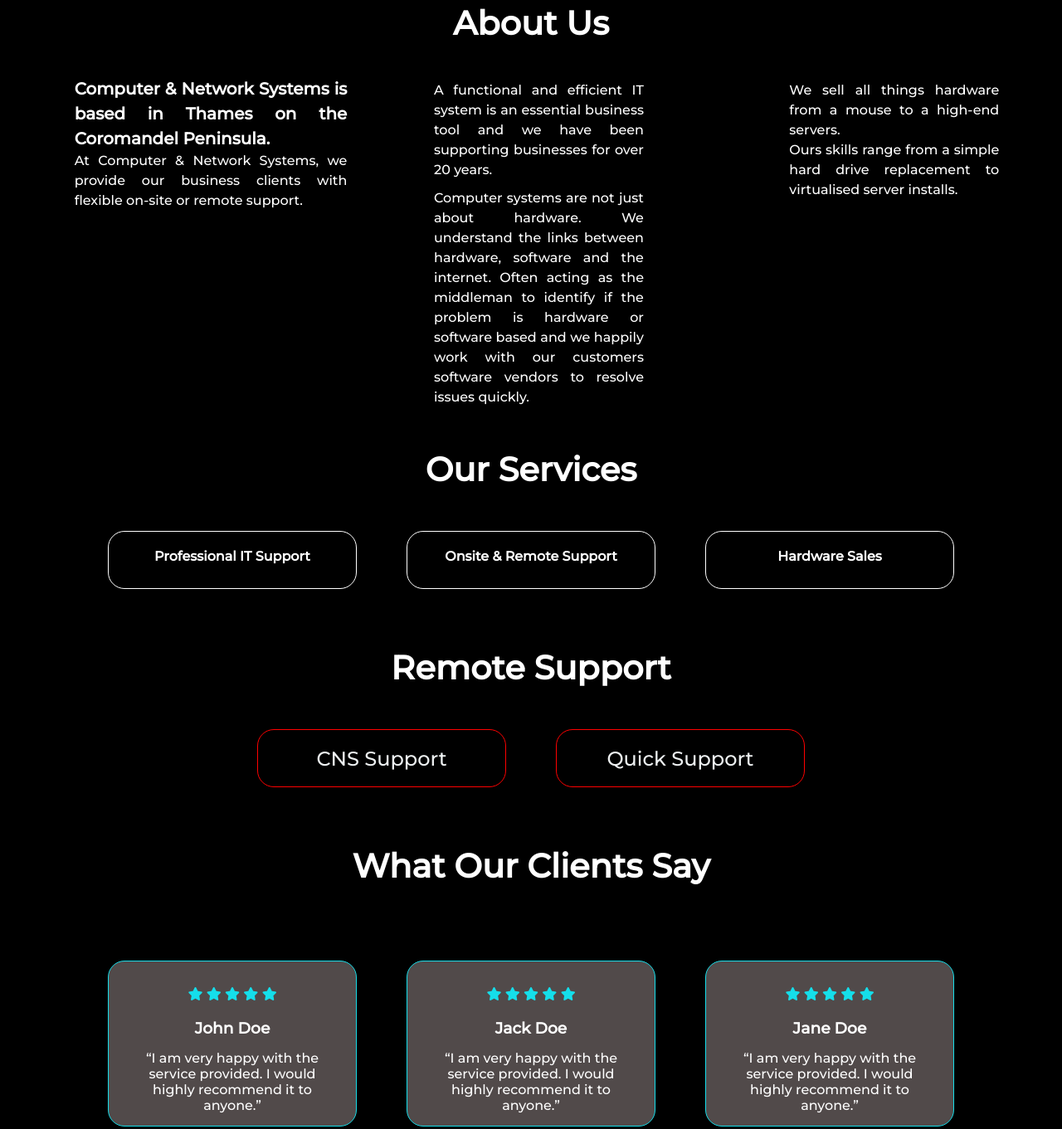
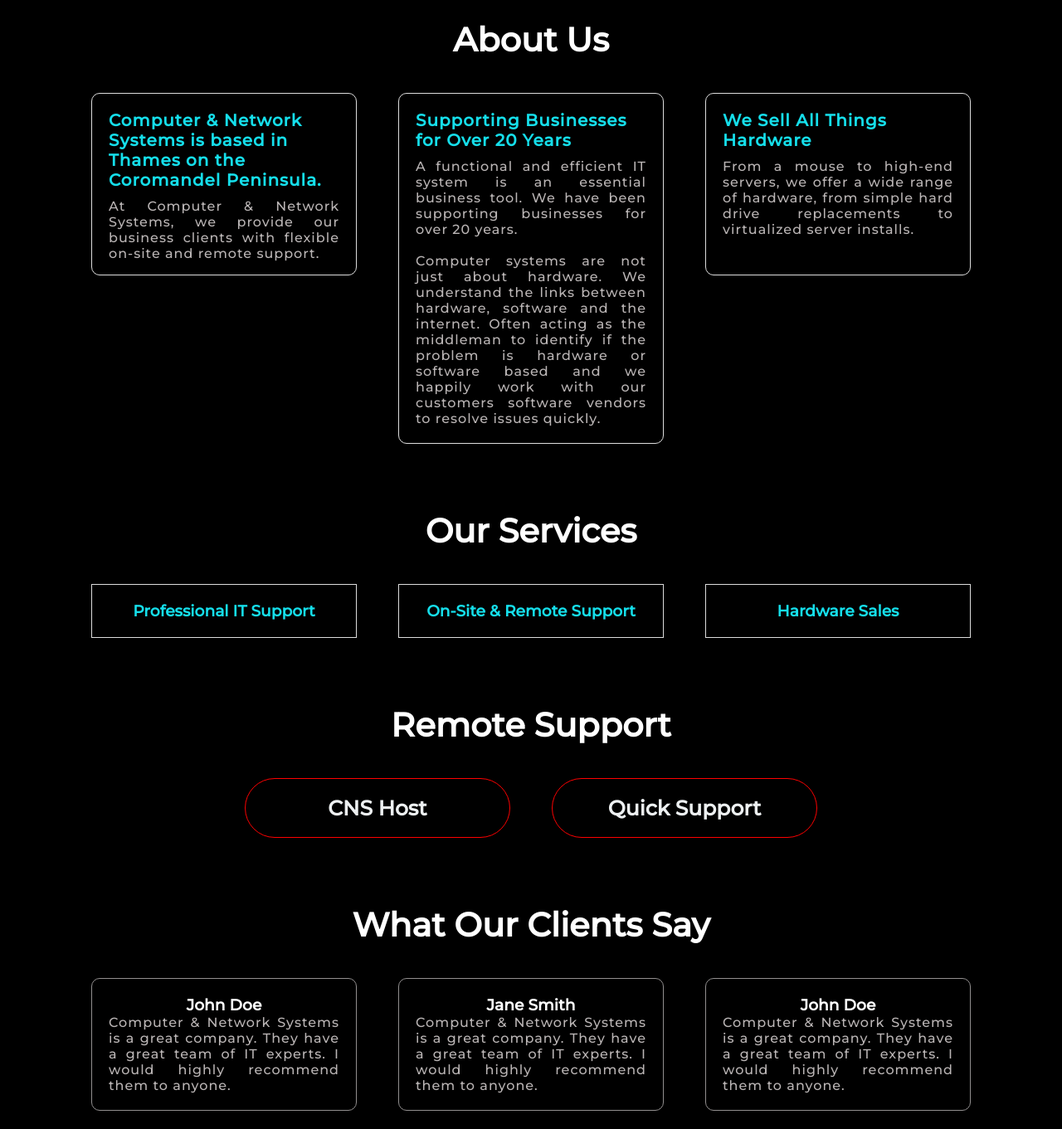
Before and after one commit to NickQZ/ComputerAndNetworkSystems, a plain HTML site: page index.html in a window 1280 px wide. Shown: the part 817-2178 px from the top of the page at 83% size. Drawn offline with Linux system fonts and the light colour scheme.

Commit message:
Add files via upload
Complete redesign of website to better fit a mobile device.

```diff
--- a/index.html
+++ b/index.html
@@ -1,9 +1,9 @@
 <!DOCTYPE html>
 <!-- Computer & Network Systems Website
-     Version 5.0
+     Version 6.0
      Created by: Nicholas Jones
-     Date: 6/11/2024
-     Log: Created Client review page with trasitions on hover, stars added too.
+     Date: 8/11/2024
+     Log: Complete redesign of website to better fit a mobile device.
 -->
 <html lang="en">
 <head>
@@ -13,7 +13,6 @@
     <meta name="viewport" content="width=device-width, initial-scale=1">
     <link rel="stylesheet" href="style.css">
     <link rel="stylesheet" href="https://cdnjs.cloudflare.com/ajax/libs/font-awesome/6.2.1/css/all.min.css">
-
 </head>
 <body>
     <!------------------------------------ Page 1 Home Page ------------------------------------>
@@ -30,71 +29,66 @@
                 <li><a href="#our-services">Our Services</a></li>
                 <li><a href="#what-our-clients-say">What Our Clients Say</a></li>
                 <div class="contact_btn">
-                    <a href="#">Contact Us</a>
+                    <a href="#contact-us">Contact Us</a>
                 </div>
             </ul>
         </nav>
 
         <div class="content">
             <h1>Professional IT Support from<br>our Experienced Team.</h1>
-            <a href="#">Learn More</a>
+            <a href="#about-us">Learn More</a>
         </div>
     </div>
 
-
     <!------------------------------------ Page 2 About Us Page ------------------------------------>
     <section id="about-us">
-        <div class="about_us">
-            <div class="about_us_title">
+        <div class="about-us-title">
             <h2>About Us</h2>
         </div>
-
-            <div class="about_us_content">
-                <div class="about_us_text">
-                    <h3>Computer & Network Systems is based in Thames on the Coromandel Peninsula.</h3>
-                    <p>At Computer & Network Systems, we provide our business clients with flexible on-site or remote support.</p>
+        <div class="card-container">
+            <div class="card_1">
+                <div class="card-content">
+                    <h4>Computer & Network Systems is based in Thames on the Coromandel Peninsula.</h4>
+                    <p>At Computer & Network Systems, we provide our business clients with flexible on-site and remote support.</p>
                 </div>
             </div>
 
-            <div class="about_us_content2">
-                <div class="about_us_text2">
-                    <p>A functional and efficient IT system is an essential business tool and we have been supporting businesses for over 20 years.</p></p>
-                </div>
-
-                <div class="about_us_text3">
+            <div class="card_2">
+                <div class="card-content">
+                    <h4>Supporting Businesses for Over 20 Years</h4>
+                    <p>A functional and efficient IT system is an essential business tool. We have been supporting businesses for over 20 years.</p>
+                    <br>
                     <p>Computer systems are not just about hardware. We understand the links between hardware, software and the internet. Often acting as the middleman to identify if the problem is hardware or software based and we happily work with our customers software vendors to resolve issues quickly.</p>
                 </div>
             </div>
 
-            <div class="about_us_content3">
-                <div class="about_us_text4">
-                    <p>We sell all things hardware from a mouse to a high-end servers.<br> Ours skills range from a simple hard drive replacement to virtualised server installs.</p>
+            <div class="card_3">
+                <div class="card-content">
+                    <h4>We Sell All Things Hardware</h4>
+                    <p>From a mouse to high-end servers, we offer a wide range of hardware, from simple hard drive replacements to virtualized server installs.</p>
                 </div>
             </div>
         </div>
     </section>
 
-
     <!------------------------------------ Page 3 Our Services Page ------------------------------------>
     <section id="our-services">
-        <div class="our_services">
-            <div class="our_services_title">
+        <div class="our-services-title">
             <h2>Our Services</h2>
         </div>
-
-            <div class="cards">
-                <div class="card">
-                    <div class="card_text">
+        <div class="card-container">
+            <div class="card_4">
+                <div class="card-content">
                     <h3>Professional IT Support</h3>
                 </div>
             </div>
-                <div class="card2">
-                    <div class="card2_text">
-                        <h3>Onsite & Remote Support</h3>
+            <div class="card_5">
+                <div class="card-content">
+                    <h3>On-Site & Remote Support</h3>
                 </div>
             </div>
-                <div class="card3">
-                    <div class="card3_text">
+            <div class="card_6">
+                <div class="card-content">
                     <h3>Hardware Sales</h3>
                 </div>
             </div>
@@ -102,86 +96,98 @@
     </section>
 
     <!------------------------------------ Page 4 Remote Support Page ------------------------------------>
-      <section id="remote_support">
-        <div class="remote_support">
-            <div class="remote_support_title">
+    <section id="remote-support">
+        <div class="remote-support-title">
             <h2>Remote Support</h2>
         </div>
-
-            <div class="cards">
-                <div class="card4">
-                    <div class="card_text">
-                        <h3><a href="https://get.teamviewer.com/cnshost" target="_blank">CNS Support</a></h3>
+        <div class="card-container">
+            <div class="card_7">
+                <div class="card-content">
+                    <h3><a href="https://get.teamviewer.com/cnshost" target="_blank">CNS Host</a></h3>
                 </div>
             </div>
-                <div class="card5">
-                    <div class="card2_text">
+            <div class="card_8">
+                <div class="card-content">
                     <h3><a href="https://get.teamviewer.com/cnsquick" target="_blank">Quick Support</a></h3>
                 </div>
             </div>
         </div>
     </section>
-
     <!------------------------------------ Page 5 What Our Clients Say Page ------------------------------------>
-
     <section id="what-our-clients-say">
-        <div class="what-our-clients-say">
-            <div class="what-our-clients-say_title">
+        <div class="what-our-clients-say-title">
             <h2>What Our Clients Say</h2>
         </div>
-                <div class="client_cards">
-                    <div class="card6">
-                        <div class="stars">
-                            <i class="fa-solid fa-star"></i>
-                            <i class="fa-solid fa-star"></i>
-                            <i class="fa-solid fa-star"></i>
-                            <i class="fa-solid fa-star"></i>
-                            <i class="fa-solid fa-star"></i>
-                        </div>
-                        <div class="name">
+        <div class="card-container">
+            <div class="card_9">
+                <div class="card-content">
                     <h3>John Doe</h3>
-                        </div>
-                        <div class="comment">
-                            <p>“I am very happy with the service provided. I would highly recommend it to anyone.”</p>
+                    <p>Computer & Network Systems is a great company. They have a great team of IT experts. I would highly recommend them to anyone.</p>
                 </div>
             </div>
-                    <div class="card7">
-                        <div class="stars">
-                            <i class="fa-solid fa-star"></i>
-                            <i class="fa-solid fa-star"></i>
-                            <i class="fa-solid fa-star"></i>
-                            <i class="fa-solid fa-star"></i>
-                            <i class="fa-solid fa-star"></i>
-                        </div>
-                        <div class="name">
-                            <h3>Jack Doe</h3>
-                        </div>
-                        <div class="comment">
-                            <p>“I am very happy with the service provided. I would highly recommend it to anyone.”</p>
+            <div class="card_10">
+                <div class="card-content">
+                    <h3>Jane Smith</h3>
+                    <p>Computer & Network Systems is a great company. They have a great team of IT experts. I would highly recommend them to anyone.</p>
                 </div>
             </div>
-                    <div class="card8">
-                        <div class="stars">
-                            <i class="fa-solid fa-star"></i>
-                            <i class="fa-solid fa-star"></i>
-                            <i class="fa-solid fa-star"></i>
-                            <i class="fa-solid fa-star"></i>
-                            <i class="fa-solid fa-star"></i>
+            <div class="card_11">
+                <div class="card-content">
+                    <h3>John Doe</h3>
+                    <p>Computer & Network Systems is a great company. They have a great team of IT experts. I would highly recommend them to anyone.</p>
                 </div>
-                        <div class="name">
-                            <h3>Jane Doe</h3>
             </div>
-                        <div class="comment">
-                            <p>“I am very happy with the service provided. I would highly recommend it to anyone.”</p>
+        </div>
+    </section>
+
+    <!------------------------------------ Page 6 Contact Us Page ------------------------------------>
+    <section id="contact-us">
+    <div class="hero">
+            <video autoplay loop muted playsinline class="back-video">
+                <source src="videos\floating_particles_stock_video_footage.mp4" type="video/mp4">
+                Your browser does not support the video tag.
+            </video>
+
+
+        <div class="contact-us_content">
+            <div class="contact-us-title">
+             <h2>Contact Us</h2>
+            </div>
+
+            <div class="card-container">
+
+                <div class="card_12">
+                    <div class="card-content">
+                        <h3><img src="images/location.png" alt="location"><br>
+                            Find us:
+                            <br>
+                        <a href="https://duckduckgo.com/?t=ffab&q=462+Pollen+Street%2C+Thames+3500%2C+New+Zealand.&iaxm=directions&source=directions&end=462+Pollen+St%2C+Thames+3500%2C+New+Zealand&transport=automobile" target="_blank">462 Pollen Street, Thames 3500, New Zealand.</a></h3>
+                    </div>
+                </div>
+
+                <div class="card_13">
+                    <div class="card-content">
+                        <h3><img src="images/phone.png" alt="phone"><br>
+                            Call us:
+                            <br>
+                            <a href="tel:078689806" title="Click to Call">(07) 868 9806</a></h3>
+                    </div>
+                </div>
+
+                <div class="card_14">
+                    <div class="card-content">
+                        <h3><img src="images/email.png" alt="email"><br>
+                        Email us:
+                        <br>
+                        <a href="mailto:info@comnetsystems.co.nz">info@comnetsystems.co.nz</a></h3>
+                    </div>
                 </div>
             </div>
         </div>
     </div>
     </section>
 
-
-
-<!-- Footer -->
+<!------------------------------------ Footer -------------------------------------->
      <footer>
         <div class="footer">
             <div class="footer-logo">
@@ -192,12 +198,14 @@
                     <li><a href="#about-us">About Us</a></li>
                     <li><a href="#our-services">Our Services</a></li>
                     <li><a href="#what-our-clients-say">What Our Clients Say</a></li>
-                    <li><a href="#">Contact Us</a></li>
+                    <li><a href="#contact-us">Contact Us</a></li>
                 </ul>
             </div>
             <div class="footer-text">
-                <p>Computer & Network Systems &copy; 2024. All Rights Reserved. <br><i> Website Designed & Created by <a href="https://nickqz.github.io/My-Portfolio/" target="_blank">Nicholas Jones</a></i></p>
-                <p>Video used on this website is owned and &copy; copyrighted by <a href="https://www.vidsplay.com/" target="_blank">VidsPlay.com</a></p>
+                <p>Computer & Network Systems &copy; 2024. All Rights Reserved.</p>
+                <br>
+                <p><i>Website Designed & Created by <a href="https://nickqz.github.io/My-Portfolio/" target="_blank">Nicholas Jones</a></i></p>
+                <p><i>Video used on this website is owned and &copy; copyrighted by <a href="https://www.vidsplay.com/" target="_blank">VidsPlay.com</a></i></p>
             </div>
     </footer>
 
--- a/style.css
+++ b/style.css
@@ -1,8 +1,8 @@
 /*  Computer & Network Systems Website
-     Version 5.0
+     Version 6.0
      Created by: Nicholas Jones
-     Date: 6/11/2024
-     Log: Created Client review page with trasitions on hover, stars added too.
+     Date: 8/11/2024
+     Log: Complete redesign of website to better fit a mobile device.
 
 /* Website Layout
    1. Home
@@ -163,215 +163,186 @@ body {
 
 /*------------------------------------ Page 2 About Us Page -----------------------------------------------*/
 
-/* Overall container */
-.about_us {
-    display: grid;
-    grid-template-columns: 1fr 1fr 1fr; /* Create two equal-width columns */
-    gap: 5px; /* Spacing between columns */
-    padding: 20px 0;
-    grid-template-rows: auto; /* Automatically adjust rows */
-    background-color: black;
+/*Section Styling */
+#about-us,
+#our-services,
+#remote-support,
+#what-our-clients-say,
+#contact-us {
+    padding: 40px;
 }
 
-/* Title Section */
-.about_us_title {
-    grid-column: span 3; /* Make the title span across both columns */
+/* Title Styling */
+.about-us-title h2,
+.our-services-title h2,
+.remote-support-title h2,
+.what-our-clients-say-title h2,
+.contact-us-title h2 {
     text-align: center;
-    margin-bottom: 20px;
+    margin-bottom: 40px;
+    font-size: 2.5rem;
 }
 
-.about_us_title h2 {
-    font-size: 40px;
-    margin-bottom: 10px;
+/* Card Container - Flexbox Setup for whole website */
+.card-container {
+    display: flex;
+    flex-wrap: wrap;
+    gap: 50px;
+    justify-content: center;
+    margin-top: 20px;
 }
 
-/* First content section */
-.about_us_content {
-    grid-column: 1; /* Place this content in the first column */
+/* Card 1 & 3 Styling */
+.card_1,
+.card_3 {
+    border: 1px solid #dddddd;
+    border-radius: 10px;
+    padding: 20px;
+    width: 100%;
+    height: 220px;
+    max-width: 320px;
+    box-shadow: 0 2px 10px rgba(0, 0, 0, 0.1);
 }
 
-/* Second content section */
-.about_us_content2 {
-    grid-column: 2; /* Place this content in the second column */
+/* Card 2 Styling */
+.card_2 {
+    border: 1px solid #ddd;
+    border-radius: 10px;
+    padding: 20px;
+    width: 100%;
+    max-width: 320px;
+    box-shadow: 0 2px 10px rgba(0, 0, 0, 0.1);
 }
 
-/* Third content section */
-.about_us_content3 {
-    grid-column: 3; /* Place this content in the third column */
+.card-content h4 {
+    margin-bottom: 10px;
+    font-size: 1.25rem;
+    color: rgba(21, 222, 234, 1);
+    letter-spacing: 1px;
 }
 
-.about_us_text h3 {
-    font-size: 20px;
-}
-
-
-/* Styling for text in each content box */
-.about_us_content,
-.about_us_content2,
-.about_us_content3 {
-    padding: 5px;
-    margin-left: 20%;
-    line-height: 1.5;
+.card-content p {
+    font-size: 1rem;
+    color: #bab5b5;
     text-align: justify;
-}
-
-
-/* Heading and Paragraph Styling */
-.about_us_text2, .about_us_text3, .about_us_text4 p {
-    padding: 5px;
-    margin-right: 20%;
+    letter-spacing: 1px;
 }
 
 /*------------------------------------ Page 3 Our Services Page -----------------------------------------------*/
-.our_services {
-    align-items: center;
+.card_4,
+.card_5,
+.card_6 {
+    border: 1px solid #ddd;
+    border-radius: 1ch0px;
+    padding: 20px;
     text-align: center;
-    padding: 20px 0;
-    background-color: black;
+    width: 100%;
+    max-width: 320px;
+    box-shadow: 0 2px 10px rgba(0, 0, 0, 0.1);
 }
 
-.our_services_title h2 {
-    margin-bottom: 20px;
-    font-size: 40px;
-}
-
-.cards {
-    display: flex;
-    justify-content: center;
-    align-items: center;
-}
-
-.card,
-.card2,
-.card3 {
-    width: 300px;
-    height: 70px;
-    border: 1px solid #ffffff;
-    border-radius: 20px;
-    margin: 30px;
-    padding: 20px;
-    text-align: center;
-    background-color: black;
-}
-
-.card h3,
-.card2 h3,
-.card3 h3 {
-    text-decoration: none;
-    display: inline-block;
-    font-size: 16px;
+.card_4 h3,
+.card_5 h3,
+.card_6 h3 {
+    color:#15deea;
 }
 
 /*------------------------------------ Page 4 Remote Support Page -----------------------------------------------*/
 
-.remote_support {
-    align-items: center;
+.card_7,
+.card_8 {
+    border: 1px solid #ff0000;
+    border-radius: 40px;
+    padding: 20px;
     text-align: center;
-    padding: 20px 0;
-    background-color: black;
+    width: 100%;
+    max-width: 320px;
+    box-shadow: 0 2px 10px rgba(0, 0, 0, 0.1);
 }
 
-.remote_support_title h2 {
-    margin-bottom: 20px;
-    font-size: 40px;
+.card_7 a,
+.card_8 a {
+    font-weight: bold;
+    font-size: 25px;
 }
 
-.card4,
-.card5 {
-    width: 300px;
-    height: 70px;
-    border: 1px solid #ff0000;
-    border-radius: 20px;
-    margin: 30px;
-    padding: 20px ;
-    text-align: center;
-    background-color: black;
-}
-
-.card4 a,
-.card5 a {
-    text-decoration: none;
-    display: inline-block;
-    font-size: 24px;
-}
-
-.card4:hover {
-    background-color: #ff0000;
-    color: black;
-    transition: transform 0.6s ease;
-    transform: scale(1.2);
-}
-
-.card5:hover {
-    background-color: #ff0000;
-    color: black;
-    transition: transform 0.6s ease;
-    transform: scale(1.2);
+.card_7:hover,
+.card_7 a:hover,
+.card_8:hover,
+.card_8 a:hover {
+  transform: translate(0, -10px);
+  transform: ease-in-out 0.4s;
+  color: #000000;
+  background-color: #ff0000;
 }
 
 /*------------------------------------ Page 5 What Our Clients Say Page -----------------------------------------------*/
 
-.what-our-clients-say {
-    align-items: center;
+.card_9,
+.card_10,
+.card_11 {
+    border: 1px solid #928f8f;
+    border-radius: 10px;
+    padding: 20px;
     text-align: center;
-    padding: 20px 0;
-
+    width: 100%;
+    max-width: 320px;
+    box-shadow: 0 2px 10px rgba(0, 0, 0, 0.1);
 }
 
-.what-our-clients-say_title h2 {
-    margin-bottom: 20px;
-    font-size: 40px;
+/*------------------------------------ Page 6 Contact Us Page -----------------------------------------------*/
+
+.contact_hero{
+    width: 100%;
+    height: 100vh;
+    position: relative;
+    display: flex;
+    align-items: flex-start;
+    justify-content: center;
+    text-align: center;
 }
 
-.client_cards {
-    display: flex;
-    justify-content: center;
-    align-items: center;
-    margin: 40px;
-    padding: 20px;
+.contact-us_content {
+    text-align: left;
+    position: absolute;
+    width: 100%;
+    top: 50%;
+    left: 50%;
+    transform: translate(-50%, -50%);
 }
 
-.card6,
-.stars {
-    color: #15deea;
-    margin: 5px 0;
-    padding: 5px 0;
+  .back-video {
+      position: absolute;
+      top: 0;
+      left: 0;
+      width: 100%;
+      height: 100%;
+      object-fit: cover; /* Ensures the video covers the area */
+      z-index: -1; /* Keeps the video behind the content */
 }
 
-.card6,
-.card7,
-.card8 {
-    width: 300px;
-    height: 200px;
-    border: 1px solid #15deea;
-    border-radius: 20px;
-    margin: 30px;
-    padding: 20px;
-    align-items: center;
-    text-align: center;
-    background-color: rgb(81, 74, 74);
+.card-container img {
+    width: 40px;
+    height: auto;
+    border-radius: 10px;
+    box-shadow: 0 2px 10px rgba(0, 0, 0, 0.1);
 }
 
 
-.name h3{
+.card_12,
+.card_13,
+.card_14 {
+    border: 1px solid #232222;
+    background-color: #000000;
+    border-radius: 40px;
     padding: 10px;
-
-}
-
-.comment p {
-    padding: 5px;
     text-align: center;
+    width: 100%;
+    max-width: 320px;
+    box-shadow: 0 2px 10px rgba(0, 0, 0, 0.1);
 }
 
 
-.card6:hover,
-.card7:hover,
-.card8:hover {
-    background-color: #000000;
-    color: black;
-    transition: transform 0.6s ease;
-    transform: translateY(-14px);
-}
 /*------------------------------------ Page 6 Footer Page -----------------------------------------------*/
 
 footer {
@@ -411,7 +382,7 @@ footer {
 .footer-text {
     font-size: 10px;
     padding: 2px 0 1px 0; /* Combined padding from .footer-text p */
-    letter-spacing: 2px;
+    letter-spacing: 1px;
 }
 
 .footer-text a,
@@ -438,3 +409,9 @@ footer {
 .footer-list li:last-child {
     margin-right: 0;
 }
+
+.footer-text i,
+.footer-text a {
+    color: rgb(173, 173, 173);
+    letter-spacing: 1px;
+}
```
Also changed, not shown: images/email.png (added), images/location.png (added), images/phone.png (added), 1 other file. Lines whose indentation alone changed are shown as unchanged.
